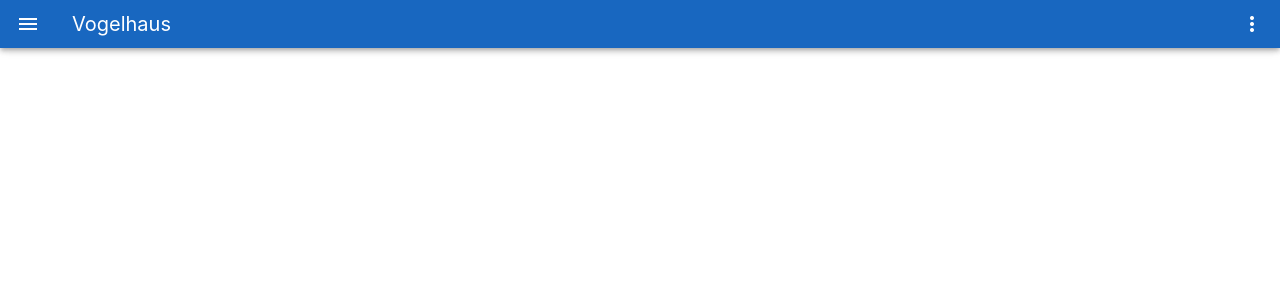
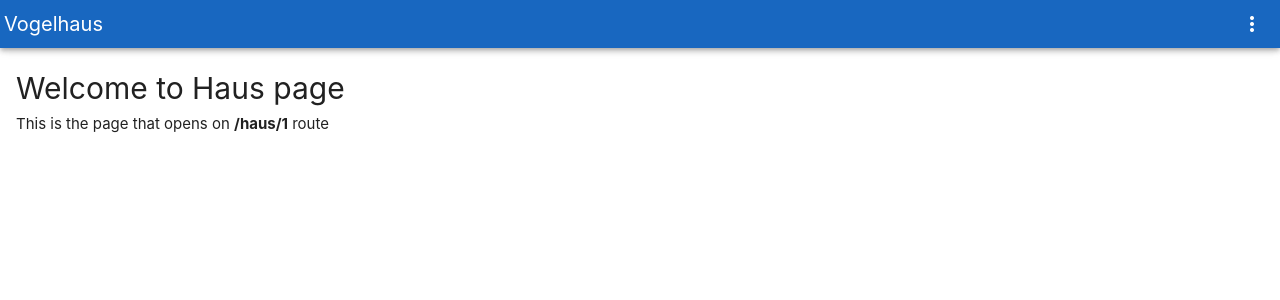
Before and after one commit to chance-stribling/vogelhaus-front, a Vue app: page /haus/1 in a window 1280 px wide. Shown: the top 300 px of the page. Built offline with nearby package versions, Linux system fonts and the light colour scheme.

Commit message:
added dynamic routing

```diff
--- a/src/App.vue
+++ b/src/App.vue
@@ -7,7 +7,7 @@ import TopBar from './components/TopBar.vue';
 
   <v-app id="app">
     <TopBar/>
-    <v-container fluid>
+    <v-container class="container" fluid>
       <v-main>
         <RouterView />
       </v-main>
@@ -16,5 +16,4 @@ import TopBar from './components/TopBar.vue';
 </template>
 
 <style scoped>
-
 </style>
--- a/src/assets/base.css
+++ b/src/assets/base.css
@@ -56,6 +56,8 @@
   box-sizing: border-box;
   margin: 0;
   font-weight: normal;
+
+
 }
 
 body {
@@ -70,4 +72,5 @@ body {
   text-rendering: optimizeLegibility;
   -webkit-font-smoothing: antialiased;
   -moz-osx-font-smoothing: grayscale;
+
 }
--- a/src/components/TopBar.vue
+++ b/src/components/TopBar.vue
@@ -5,10 +5,9 @@
         app
     >
         <template v-slot:prepend>
-          <v-app-bar-nav-icon></v-app-bar-nav-icon>
+          <v-app-bar-title style="cursor: pointer;" @click="$router.push('/')">Vogelhaus</v-app-bar-title>
         </template>
 
-        <v-app-bar-title style="cursor: pointer;" @click="$router.push('/')">Vogelhaus</v-app-bar-title>
 
         <template v-slot:append>
           <v-btn icon="mdi-dots-vertical" @click.stop="drawer = !drawer"></v-btn>
--- a/src/router/index.js
+++ b/src/router/index.js
@@ -1,6 +1,7 @@
 import { createRouter, createWebHistory } from 'vue-router'
 import HomeView from '../views/HomeView.vue'
 import CreateHausView from '../views/CreateHausView.vue'
+import HausView from '../views/HausView.vue'
 
 const router = createRouter({
   history: createWebHistory(import.meta.env.BASE_URL),
@@ -16,11 +17,13 @@ const router = createRouter({
       component: CreateHausView
     },
     {
+      path: '/haus/:id',
+      name: 'haus',
+      component: HausView
+    },
+    {
       path: '/about',
       name: 'about',
-      // route level code-splitting
-      // this generates a separate chunk (About.[hash].js) for this route
-      // which is lazy-loaded when the route is visited.
       component: () => import('../views/AboutView.vue')
     }
   ]
--- a/src/views/CreateHausView.vue
+++ b/src/views/CreateHausView.vue
@@ -1,5 +1,5 @@
 <template>
-    <div>
+    <div style="justify-content: center; display: flex; flex-direction: column; width: 50vw;">
       <h1>This is the create page</h1>
       <v-btn @click="add()" >Create Haus</v-btn>
     </div>
@@ -10,13 +10,11 @@
 
   export default {
     data: () => ({
-      hauses: [],
       article: {
         id: 0,
         name: "The Cave",
         address: "601 East Unaka"
       },
-      errorMessage: ""
     }),
     methods:{
         add(){
--- /dev/null
+++ b/src/views/HausView.vue
@@ -0,0 +1,6 @@
+<template>
+    <div>
+      <h1> Welcome to Haus page </h1>
+      <p>This is the page that opens on <strong>/haus/{{ $route.params.id }}</strong> route</p>
+    </div>
+  </template>
--- a/src/views/HomeView.vue
+++ b/src/views/HomeView.vue
@@ -14,9 +14,12 @@
 </script>
 
 <template>
-  <h1>Hauses</h1>
-  <v-card v-for="haus in hauses" width="300px" height="100px" color="blue">
-    <v-card-title>{{ haus.name }}</v-card-title>
-    <v-card-subtitle>{{ haus.address }}</v-card-subtitle>
-  </v-card>
+  <h1 style="text-align: center;">Hauses</h1>
+  <div style="margin-top: 30px; display: flex; flex-direction: row; flex-wrap: wrap; justify-content: space-evenly;">
+
+    <v-card @click="$router.push('/haus/' + haus.id)"  v-for="haus in hauses" width="200px" height="100px" color="blue" class="my-5">
+      <v-card-title>{{ haus.name }}</v-card-title>
+      <v-card-subtitle>{{ haus.address }}</v-card-subtitle>
+    </v-card>
+  </div>
 </template>
```
